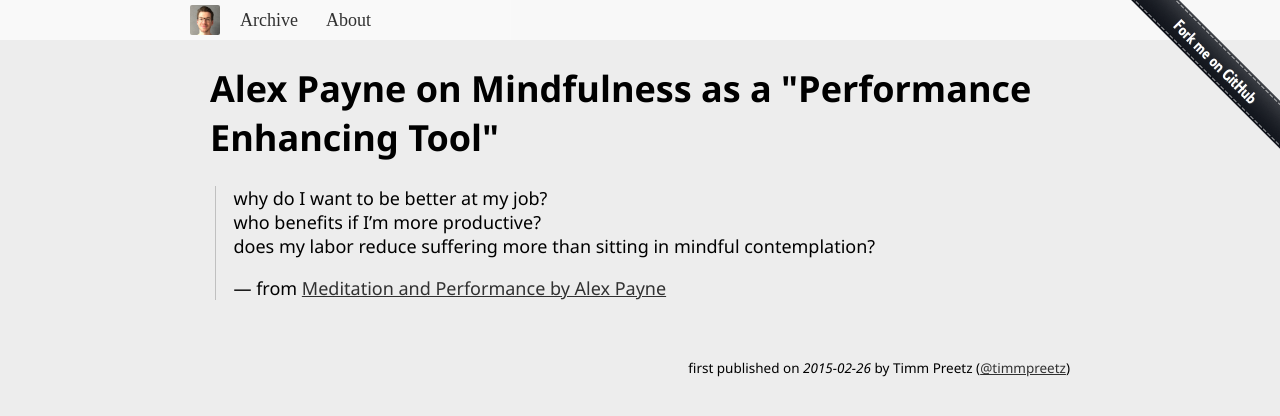
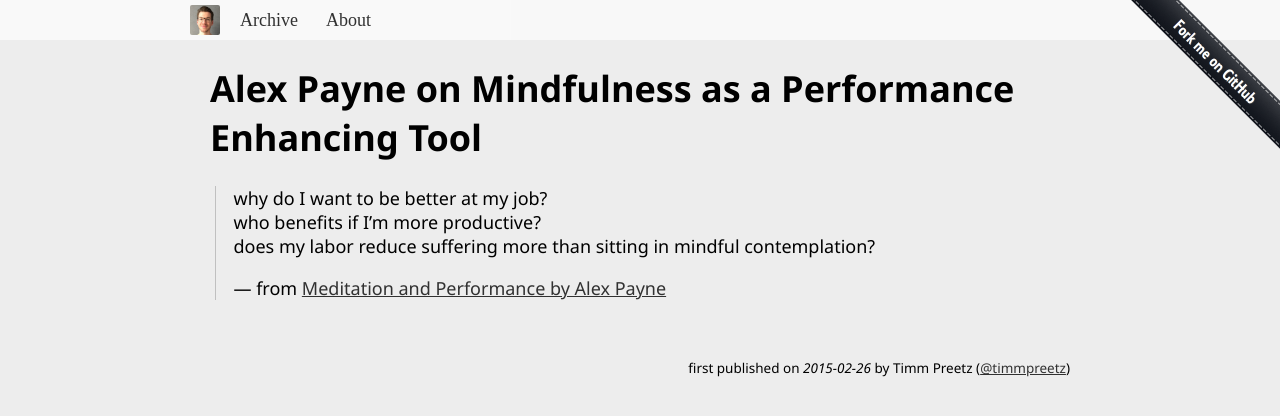
Before and after one commit to tp/page, a Jekyll site: the page built from articles/_posts/2015-02-26-alex-payne-mindfulness-performance-enhancing.md, in a window 1280 px wide. Shown: the top 416 px of the page. Built offline with Jekyll 4.4.1, drawn with Linux system fonts in a browser that asks for light colours.

```diff
--- a/articles/_posts/2015-02-26-alex-payne-mindfulness-performance-enhancing.md
+++ b/articles/_posts/2015-02-26-alex-payne-mindfulness-performance-enhancing.md
@@ -1,5 +1,5 @@
 ---
-title: Alex Payne on Mindfulness as a "Performance Enhancing Tool"
+title: Alex Payne on Mindfulness as a Performance Enhancing Tool
 layout: default
 ---
 
```
